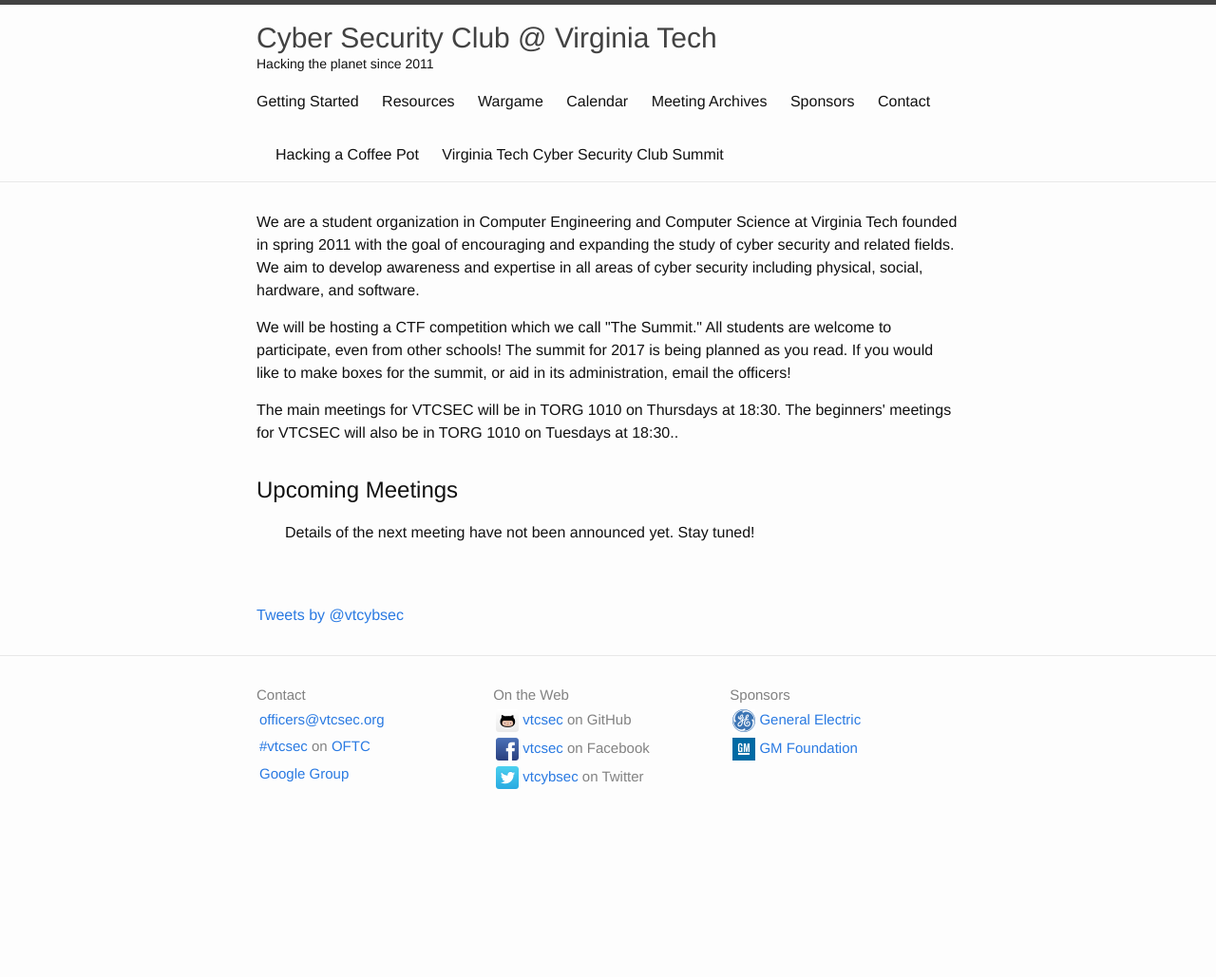
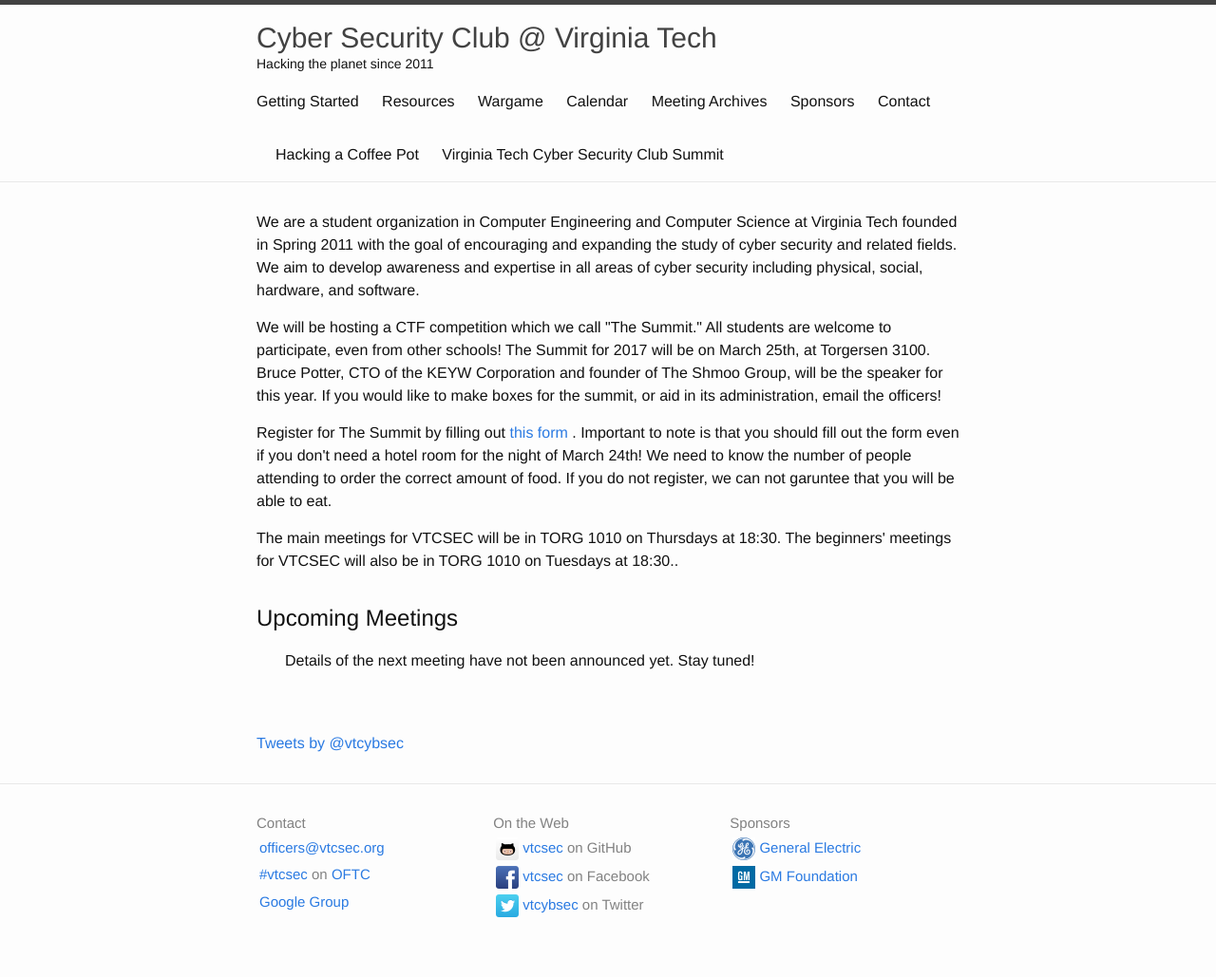
Before and after one commit to VTCSec/vtcsec.org, a Jekyll site: the page built from index.html, in a window 1280 px wide. Shown: the whole page at 95% size. Built offline with Jekyll 4.4.1, drawn with Linux system fonts in a browser that asks for light colours; comment, search, counter and statistics services are not loaded; before the commit the page ends 900 px from its top, so only the background shows below that.

Commit message:
Updated the front page with summit information

```diff
--- a/index.html
+++ b/index.html
@@ -6,14 +6,26 @@ layout: default
 <article class="post-content">
 
 <p>We are a student organization in Computer Engineering and Computer Science at
-Virginia Tech founded in spring 2011 with the goal of encouraging and
+Virginia Tech founded in Spring 2011 with the goal of encouraging and
 expanding the study of cyber security and related fields.
 We aim to develop awareness and expertise in all areas of cyber security including physical,
 social, hardware, and software.</p>
 
-<p>We will be hosting a CTF competition which we call "The Summit."  All students are welcome to participate,
-    even from other schools!  The summit for 2017 is being planned as you read.  If you would like to make boxes
-    for the summit, or aid in its administration, email the officers!</p>
+<p>
+We will be hosting a CTF competition which we call "The Summit."  All students
+are welcome to participate, even from other schools!  The Summit for 2017 will
+be on March 25th, at Torgersen 3100. Bruce Potter, CTO of the KEYW Corporation
+and founder of The Shmoo Group, will be the speaker for this year. If you would like to make boxes
+for the summit, or aid in its administration, email the officers!
+</p>
+
+<p>
+Register for The Summit by filling out <a href="https://goo.gl/forms/s87aDZc7ULibEvJI2">this form </a>.
+Important to note is that you should fill out the form even if you don't need a hotel room
+for the night of March 24th! We need to know the number of people attending to order
+the correct amount of food. If you do not register, we can not garuntee that you will
+be able to eat.
+</p>
 
 
 {% comment %}
```
